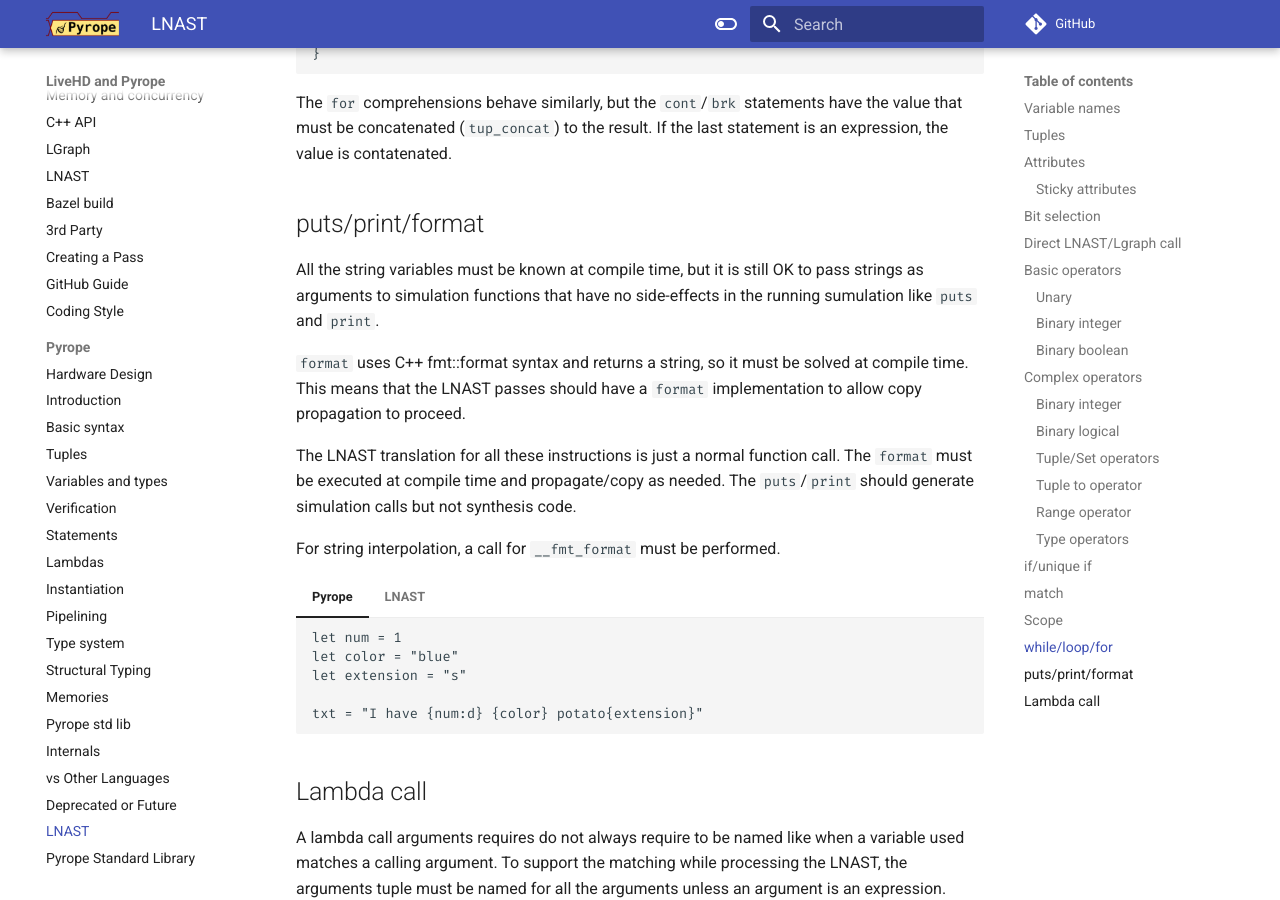
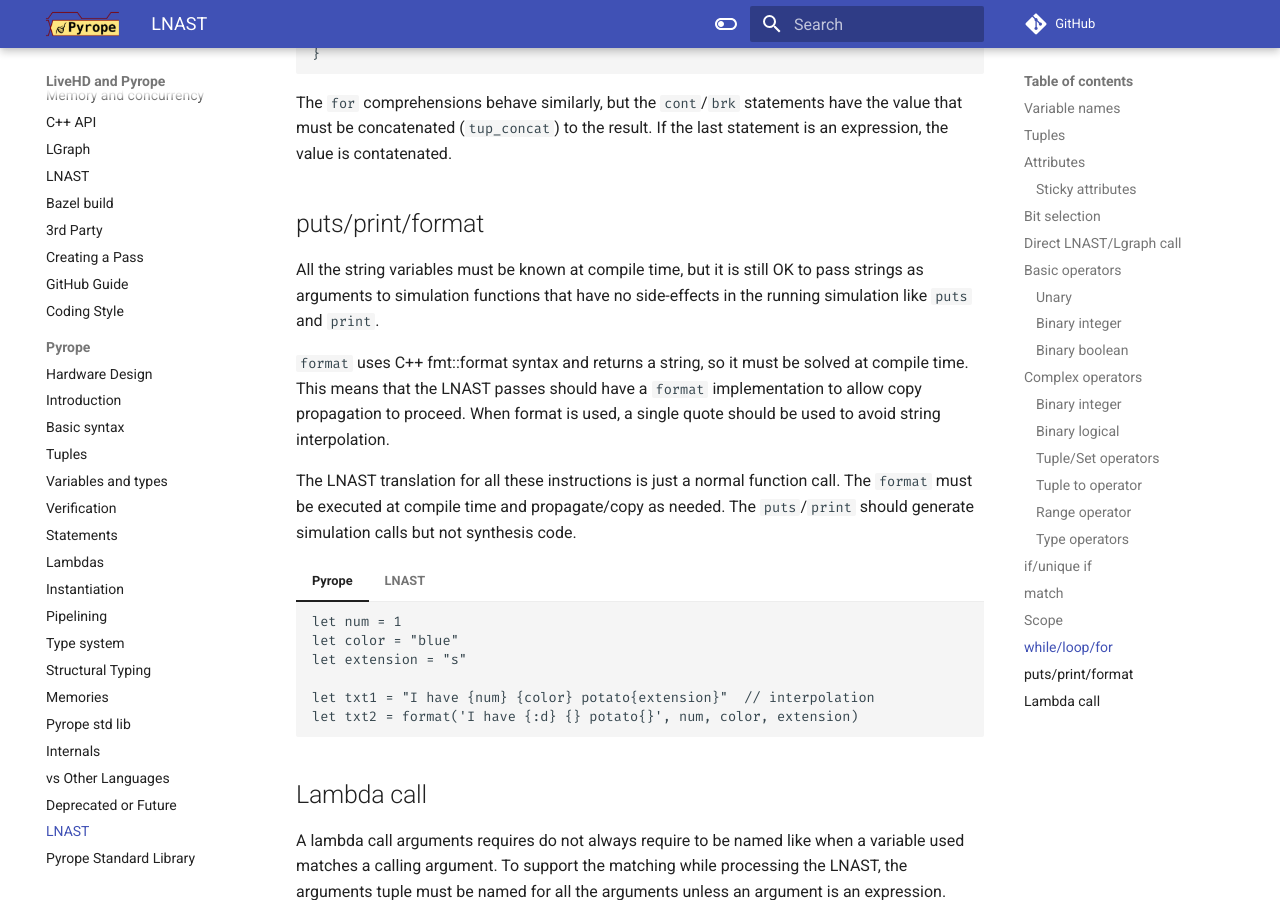
Before and after one commit to masc-ucsc/docs, an MkDocs documentation site: the page built from docs/pyrope/12-lnast.md, in a window 1280 px wide and 900 px high, scrolled down 14743 px. Built offline with MkDocs 1.6.1 and Material for MkDocs 9.7.7, drawn with Linux system fonts in a browser that asks for light colours; comment, search, counter and statistics services are not loaded.

````diff
--- a/docs/pyrope/12-lnast.md
+++ b/docs/pyrope/12-lnast.md
@@ -1786,11 +1786,13 @@ statement is an expression, the value is contatenated.
 
 All the string variables must be known at compile time, but it is still OK to
 pass strings as arguments to simulation functions that have no side-effects in
-the running sumulation like `puts` and `print`.
+the running simulation like `puts` and `print`.
 
 `format` uses C++ fmt::format syntax and returns a string, so it must be solved
 at compile time. This means that the LNAST passes should have a `format`
-implementation to allow copy propagation to proceed.
+implementation to allow copy propagation to proceed. When format is used, a
+single  quote should be used to avoid string interpolation.
+
 
 The LNAST translation for all these instructions is just a normal function
 call. The `format` must be executed at compile time and propagate/copy as
@@ -1798,15 +1800,14 @@ needed. The `puts`/`print` should generate simulation calls but not synthesis
 code.
 
 
-For string interpolation, a call for `__fmt_format` must be performed.
-
 === "Pyrope"
     ```
     let num = 1
     let color = "blue"
     let extension = "s"
 
-    txt = "I have {num:d} {color} potato{extension}"
+    let txt1 = "I have {num} {color} potato{extension}"  // interpolation
+    let txt2 = format('I have {:d} {} potato{}', num, color, extension)
     ```
 === "LNAST"
     ```lnast
@@ -1822,15 +1823,27 @@ For string interpolation, a call for `__fmt_format` must be performed.
 
     tup_add
       ref ___tmp
-      const "I have {0:d} {1} potato{2}"
+      const "I have {} {} potato{}"
       ref num
       ref color
       ref extension
 
     fcall
-      ref txt
-      ref __fmt_format
+      ref txt1
+      ref format
       ref ___tmp
+
+    tup_add
+      ref ___tmp2
+      const 'I have {:d} {} potato{}'
+      ref num
+      ref color
+      ref extension
+
+    fcall
+      ref txt2
+      ref format
+      ref ___tmp2
     ```
 
 ## Lambda call
````
Also changed, not shown: docs/pyrope/02-basics.md (+10 -6 lines), docs/pyrope/04-variables.md (+13 -0 lines).
